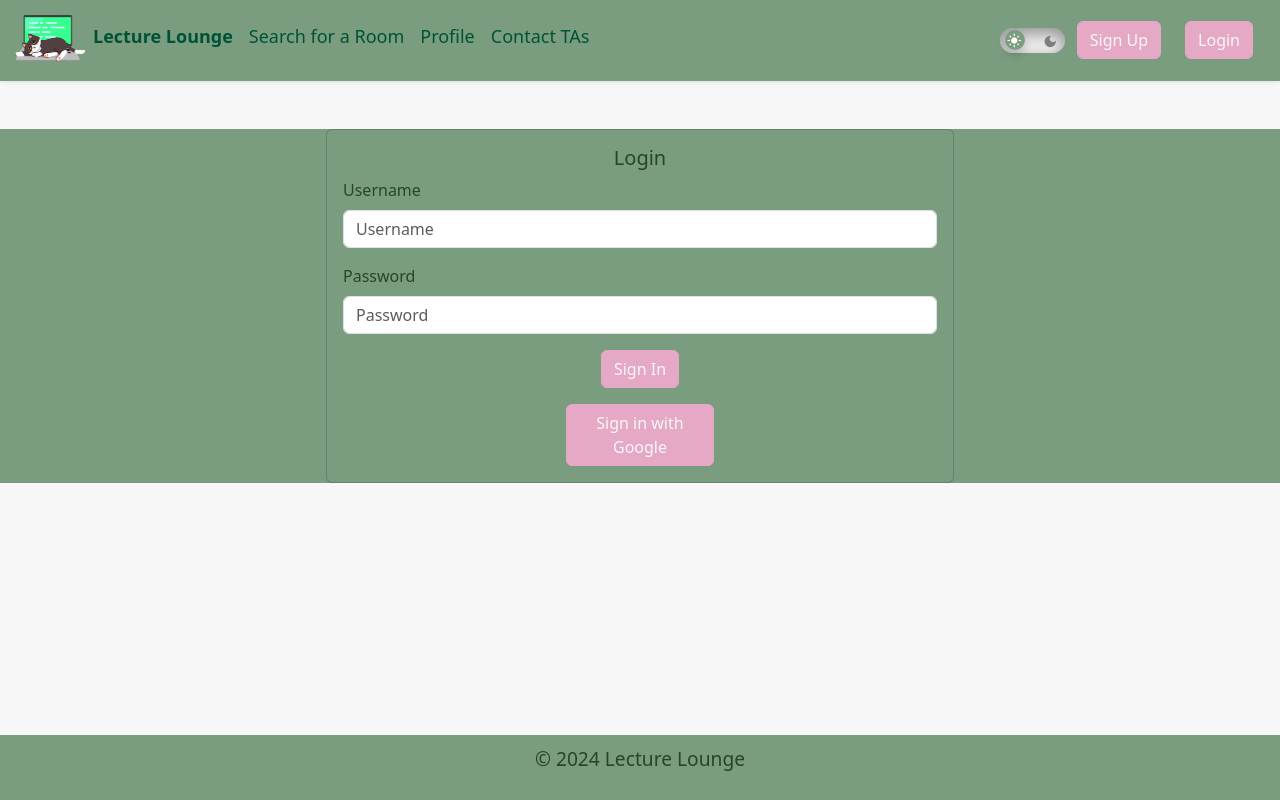
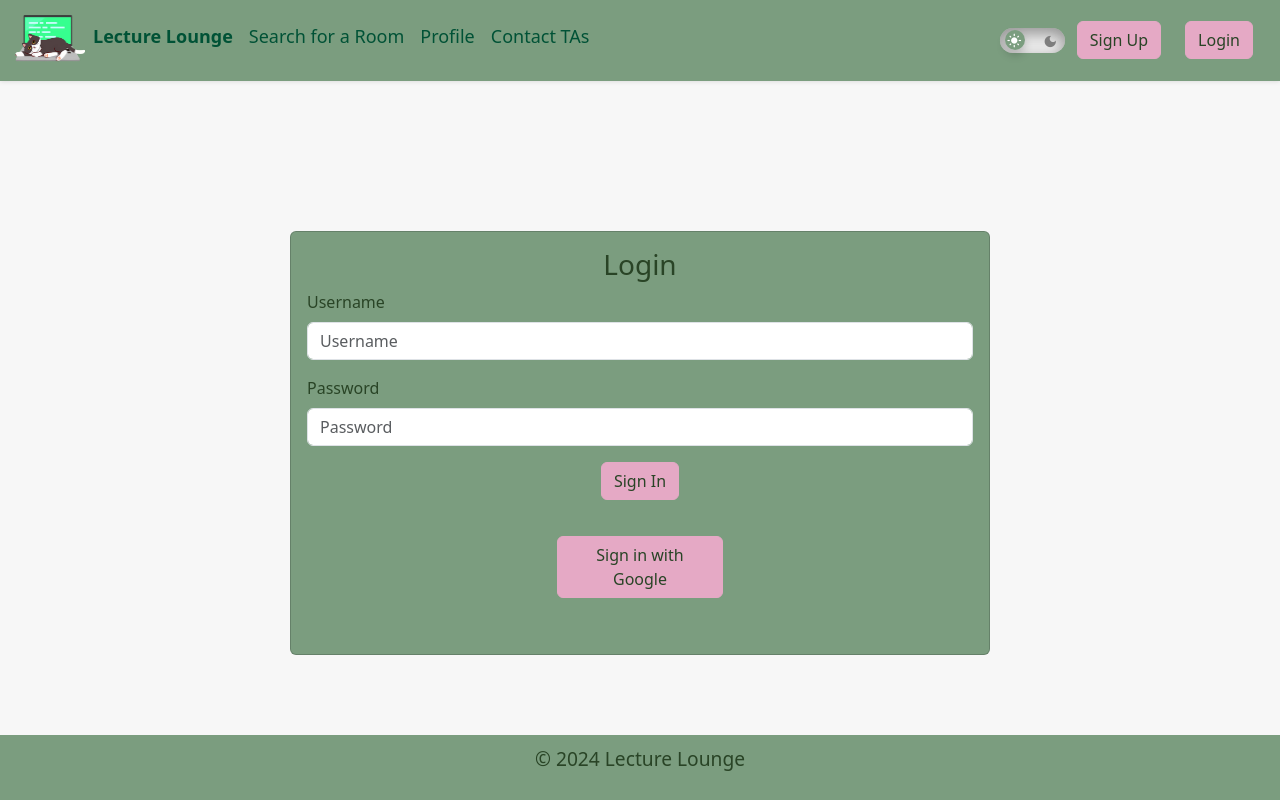
Before and after one commit to nina-network/Lecture-Lounge, a Flask app: page /login in a window 1280 px wide. Run offline with Flask 3, Linux system fonts and the light colour scheme.

Commit message:
fixing the login/signup/index css

```diff
--- a/static/styles.css
+++ b/static/styles.css
@@ -147,10 +147,25 @@ body {
         }
         #container{
             color: #7b9d7f;
-            width: 900px;
+            width: 500px;
             margin-top: 150px;
             margin-left: auto;
             margin-right: auto;
+        }
+
+        .custom-card-body {
+            width: 900px;
+            margin-left: auto;
+            margin-right: auto;
+            background-color: #7b9d7f;
+            border-radius: 10px;
+        }
+
+        .custom-card-body2 {
+            width: 700px;
+            margin-left: auto;
+            margin-right: auto;
+            margin-top: 150px;
         }
 }
 
--- a/templates/_layout.html
+++ b/templates/_layout.html
@@ -73,18 +73,18 @@
         {% if not session['user'] %}
         <form class="form-inline">
             <div class="container">
-                <a class="btn" href="/signup">Sign Up</a>
+                <a class="btn" style="color: #294426;" href="/signup">Sign Up</a>
             </div>
         </form>
         <form class="form-inline">
             <div class="container">
-                <a class="btn" href="/login">Login</a>
+                <a class="btn" style="color: #294426;" href="/login">Login</a>
             </div>
         </form>
         {% else %}
         <form class="form-inline">
             <div class="container">
-                <a class="btn" href="/logout">Logout</a>
+                <a class="btn" style="color: #294426;" href="/logout">Logout</a>
             </div>
         </form>
         {% endif %}
--- a/templates/login.html
+++ b/templates/login.html
@@ -1,11 +1,10 @@
 {% extends "_layout.html" %}
 
 {% block body %}
-<div class="row justify-content-center mt-5">
-    <div class="col-md-6">
-        <div class="card">
+<div class="container">
+    <div class="card custom-card-body2"> <!-- Apply custom card styles directly -->
         <div class="card-body">
-                <h5 class="card-title text-center">Login</h5>
+            <h3 class="card-title text-center">Login</h3>
             {% if error %}
             <p class="text-danger">{{ error }}</p>
             {% endif %}
@@ -19,12 +18,11 @@
                     <input type="password" class="form-control" id="password" name="password" placeholder="Password">
                 </div>
                 <div class="text-center">
-                        <button type="submit" class="btn">Sign In</button>
+                    <button type="submit" class="btn btn-primary" style="color: #294426;">Sign In</button> <!-- Apply white text color to the button -->
                 </div>
             </form>
             <div class="text-center">
-                    <a href="/google-login"><button class="btn mt-3 w-25 text-center">Sign in with Google</button></a>
-                </div>
+                <a href="/google-login"><button class="btn mt-3 w-25 text-center" style="color: #294426;">Sign in with Google</button></a> <!-- Apply white text color to the button -->
             </div>
         </div>
     </div>
```
Also changed, not shown: templates/signup.html (+5 -6 lines). Lines whose indentation alone changed are shown as unchanged.
